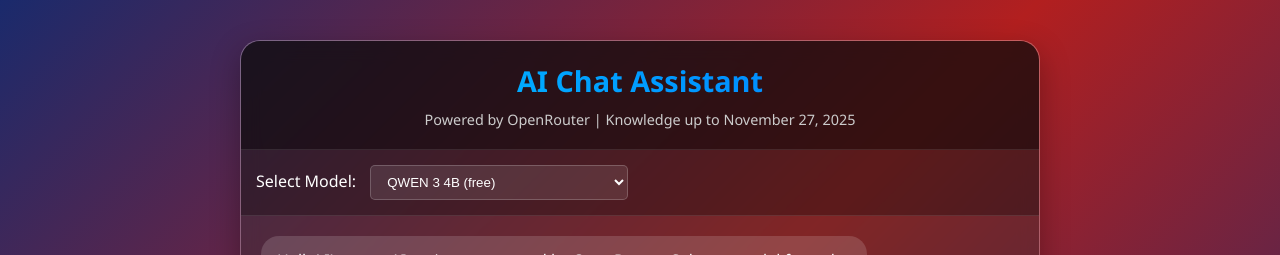
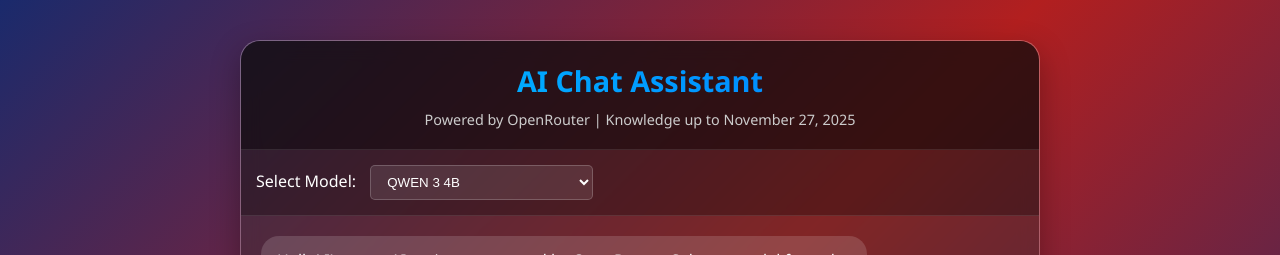
Before and after one commit to trashcore-dev/Gpt-Al, a plain HTML site: page index.html in a window 1280 px wide. Shown: the top 255 px of the page. Drawn offline with Linux system fonts and the light colour scheme.

Commit message:
Update index.html

```diff
--- a/index.html
+++ b/index.html
@@ -199,11 +199,11 @@
         <div class="model-selector">
             <label for="model-select">Select Model:</label>
             <select id="model-select">
-                <option value="huggingfaceh4/zephyr-7b-beta:free">Uncensored (free)</option>
-                <option value="qwen/qwen-3:free" selected>QWEN 3 4B (free)</option>
-                <option value="google/gemma-2-9b-it:free">Gemma 3 4B (free)</option>
-                <option value="microsoft/r1-distill-llama-70b:free">R1 distill llama 70B (free)</option>
-                <option value="google/gemini-2.0-flash:free">Gemini 2.0 flash experimental (free)</option>
+                <option value="huggingfaceh4/zephyr-7b-beta">Uncensored</option>
+                <option value="qwen/qwen-3-4b" selected>QWEN 3 4B</option>
+                <option value="google/gemma-3-4b">Gemma 3 4B</option>
+                <option value="microsoft/r1-distill-llama-70b">R1 distill llama 70B</option>
+                <option value="google/gemini-2.0-flash-001">Gemini 2.0 flash experimental</option>
             </select>
         </div>
 
```
